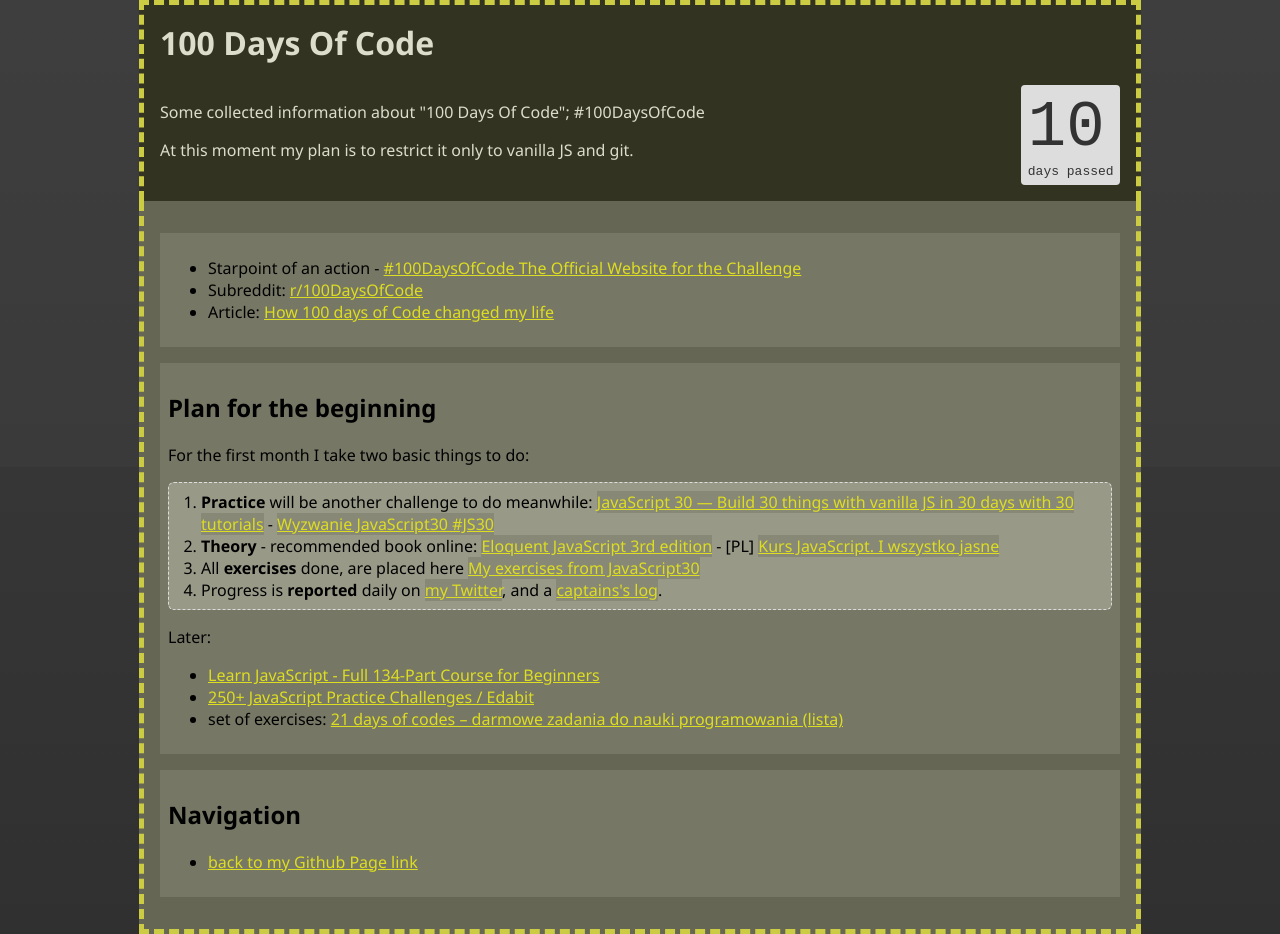
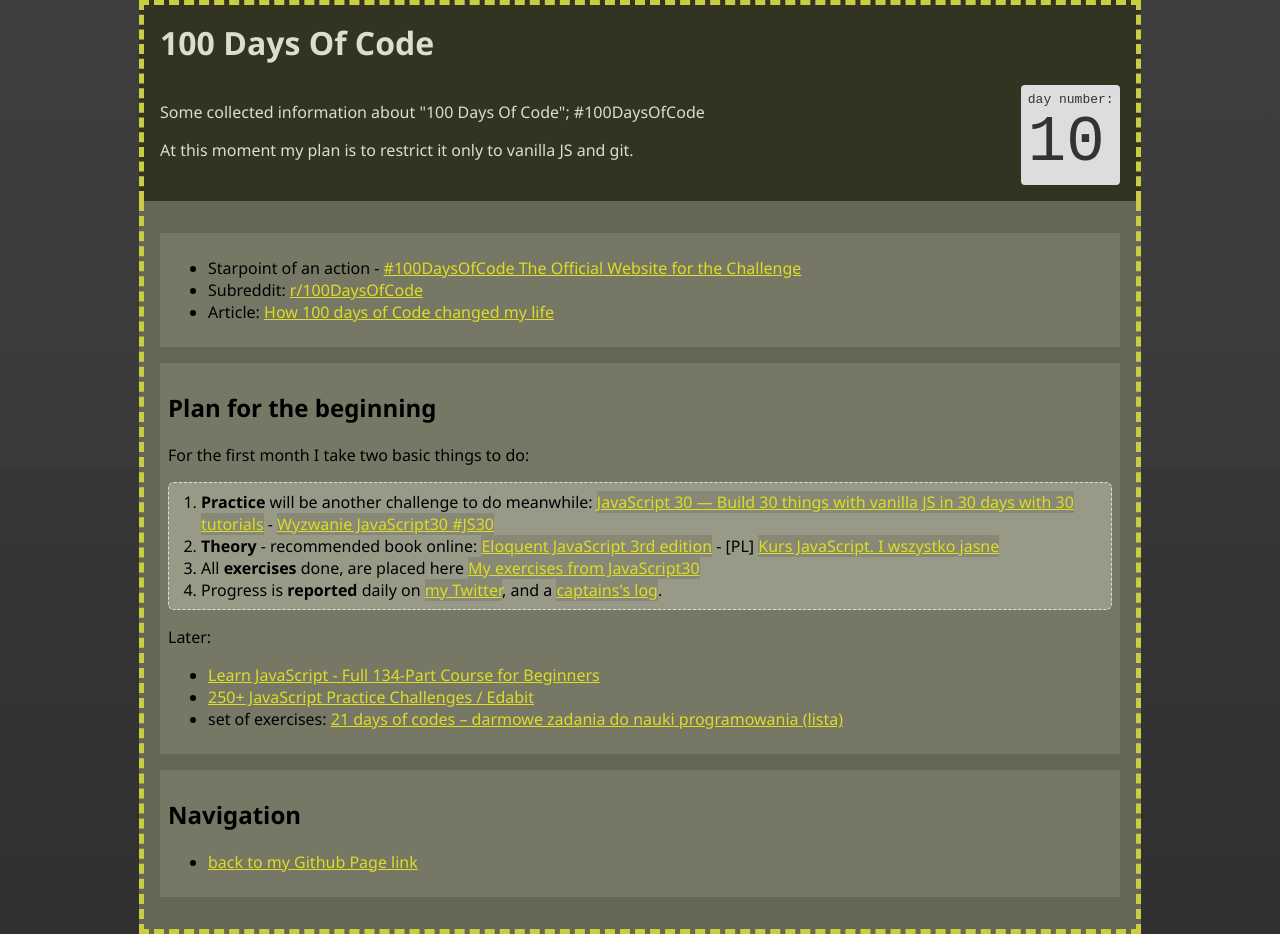
Before and after one commit to tdudkowski/tdudkowski.github.io, a Jekyll site: the page 100daysofcode.html, which Jekyll copies as it is, in a window 1280 px wide. Built offline with Jekyll 4.4.1, drawn with Linux system fonts in a browser that asks for light colours; a script that is not in the unit is left out; some of the changed lines change nothing that is shown.

Commit message:
add counter function to file

```diff
--- a/100daysofcode.html
+++ b/100daysofcode.html
@@ -102,7 +102,6 @@
     }
  </style>
 </head>
-
 <body>
   <header>
     <h1>100 Days Of Code</h1>
@@ -110,7 +109,7 @@
       <p>Some collected information about "100 Days Of Code"; #100DaysOfCode</p>
       <p>At this moment my plan is to restrict it only to vanilla JS and git.</p>
     </div>
-    <div class="counter"><span>10</span><br>days passed</div>
+    <div class="counter">day number:<br><span>10</span></div>
   </header>
  <main>
   <section>
@@ -155,19 +154,7 @@
    </ul>
   </section>
  </main>
-   <script>
-    const counter = document.querySelector('.counter span');
-    let number = new Date();
-    if (number.getMonth() == 1) {
-      counter.textContent = number.getDate() - 9;
-    } else if (number.getMonth() == 2) {
-      counter.textContent = number.getDate() + 19;
-    } else if (number.getMonth() == 3) {
-      counter.textContent = number.getDate() + 50;
-    } else if (number.getMonth() == 4) {
-      counter.textContent = number.getDate() + 80;
-    }
-  </script>
+ <script src="counter.js"></script>
 </body>
 
 </html>
```
